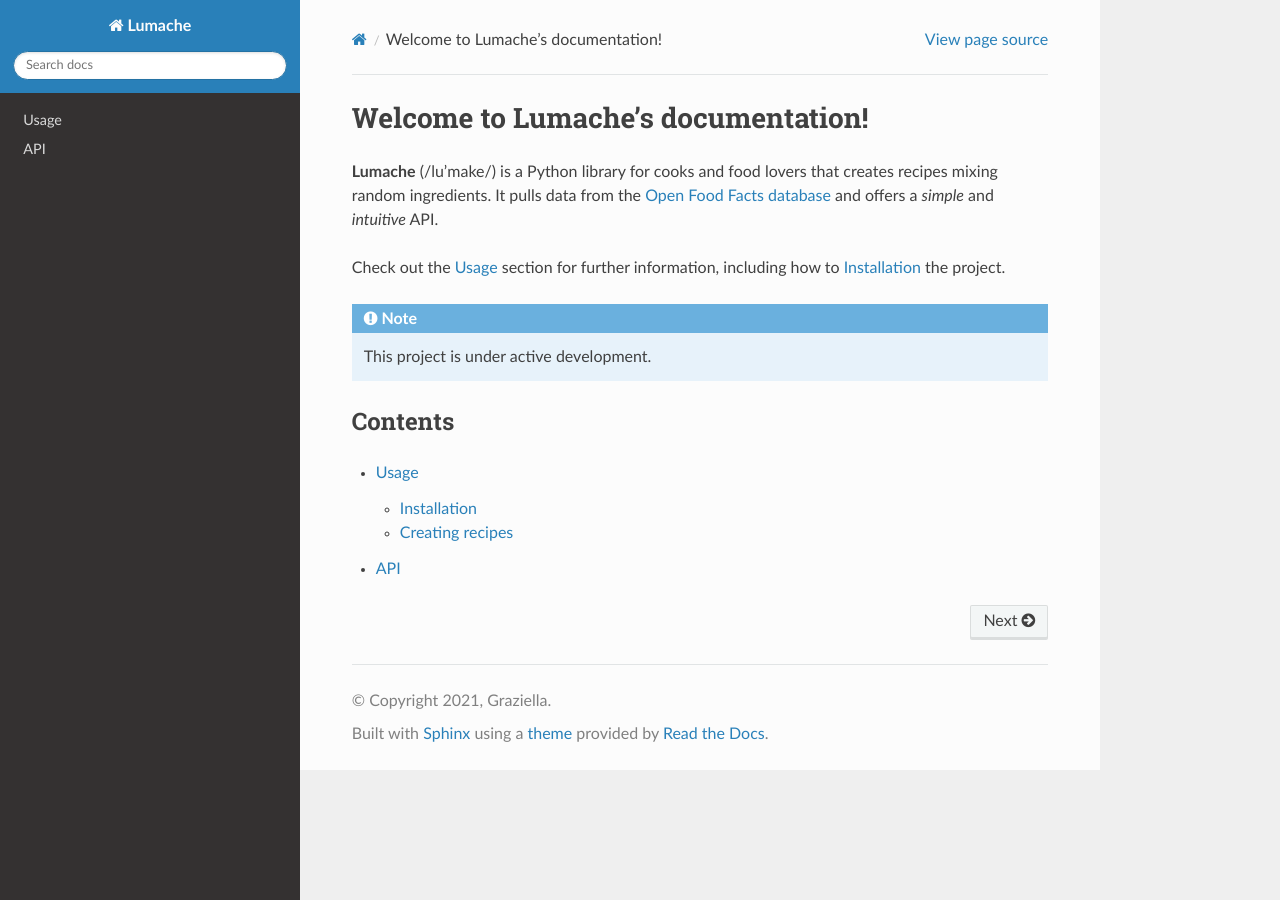
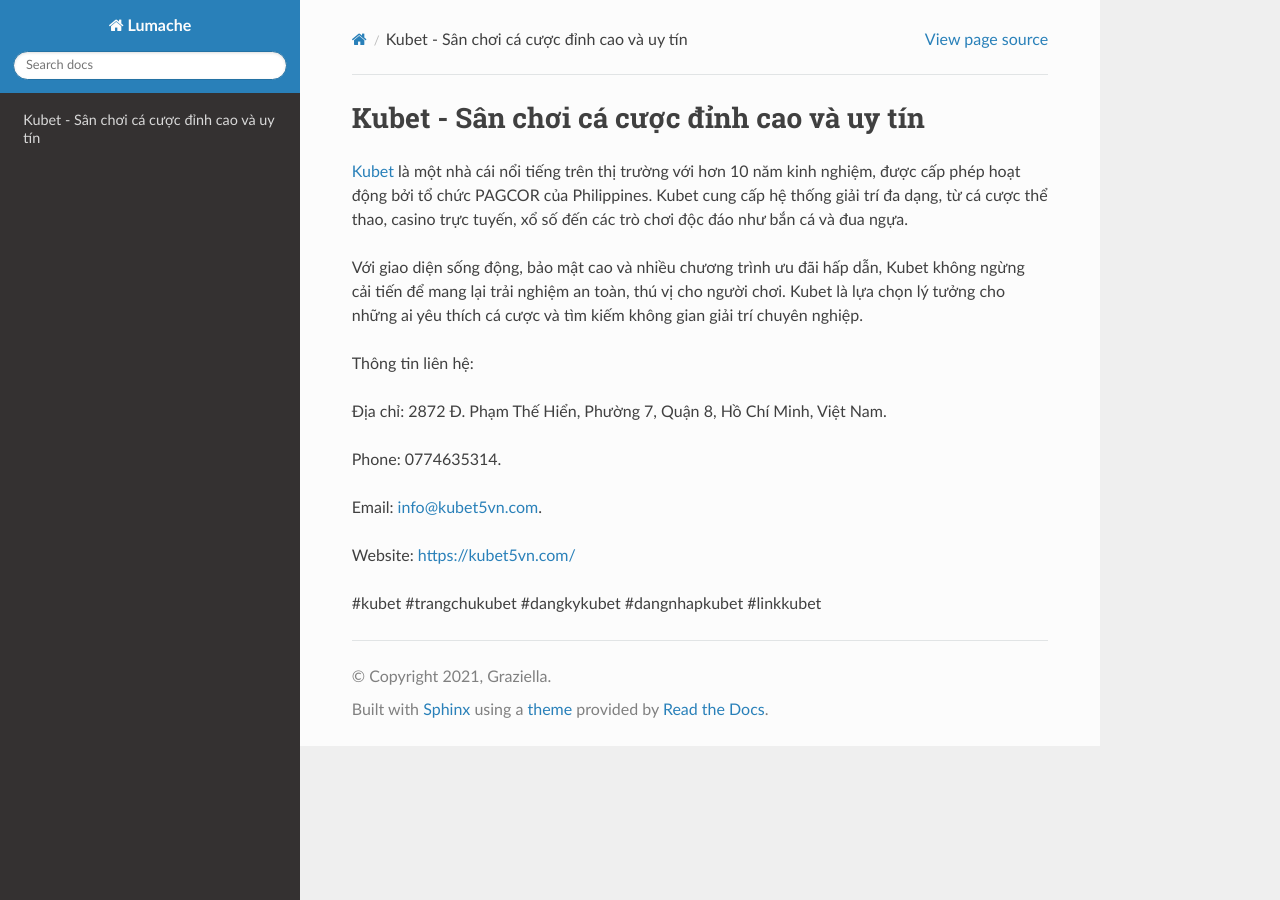
Before and after one commit to nguyenlinh0011y/1kubet5vncom, a Sphinx documentation site: the page built from docs/source/index.rst, in a window 1280 px wide. Built offline with Sphinx 7.4.7 and the Read the Docs theme 3.1.0, drawn with Linux system fonts in a browser that asks for light colours.

Commit message:
Update index.rst

```diff
--- a/docs/source/index.rst
+++ b/docs/source/index.rst
@@ -1,22 +1,18 @@
-Welcome to Lumache's documentation!
+Kubet - Sân chơi cá cược đỉnh cao và uy tín
 ===================================
 
-**Lumache** (/lu'make/) is a Python library for cooks and food lovers
-that creates recipes mixing random ingredients.
-It pulls data from the `Open Food Facts database <https://world.openfoodfacts.org/>`_
-and offers a *simple* and *intuitive* API.
+`Kubet <https://kubet5vn.com/>`_ là một nhà cái nổi tiếng trên thị trường với hơn 10 năm kinh nghiệm, được cấp phép hoạt động bởi tổ chức PAGCOR của Philippines. Kubet cung cấp hệ thống giải trí đa dạng, từ cá cược thể thao, casino trực tuyến, xổ số đến các trò chơi độc đáo như bắn cá và đua ngựa.
 
-Check out the :doc:`usage` section for further information, including
-how to :ref:`installation` the project.
+Với giao diện sống động, bảo mật cao và nhiều chương trình ưu đãi hấp dẫn, Kubet không ngừng cải tiến để mang lại trải nghiệm an toàn, thú vị cho người chơi. Kubet là lựa chọn lý tưởng cho những ai yêu thích cá cược và tìm kiếm không gian giải trí chuyên nghiệp.
 
-.. note::
+Thông tin liên hệ:
 
-   This project is under active development.
+Địa chỉ: 2872 Đ. Phạm Thế Hiển, Phường 7, Quận 8, Hồ Chí Minh, Việt Nam.
 
-Contents
---------
+Phone: 0774635314.
 
-.. toctree::
+Email: info@kubet5vn.com.
 
-   usage
-   api
+Website: https://kubet5vn.com/
+
+#kubet #trangchukubet #dangkykubet #dangnhapkubet #linkkubet
```
